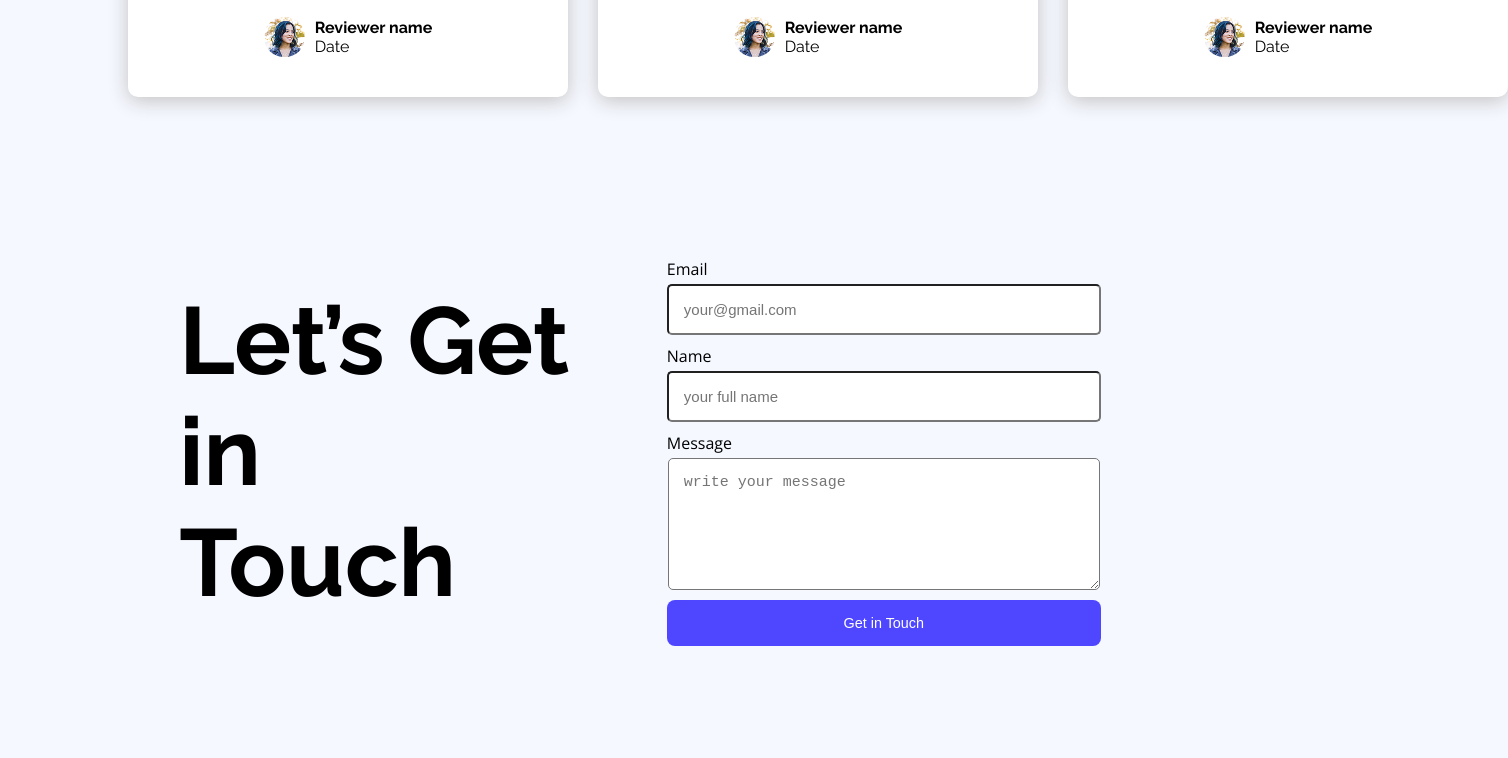
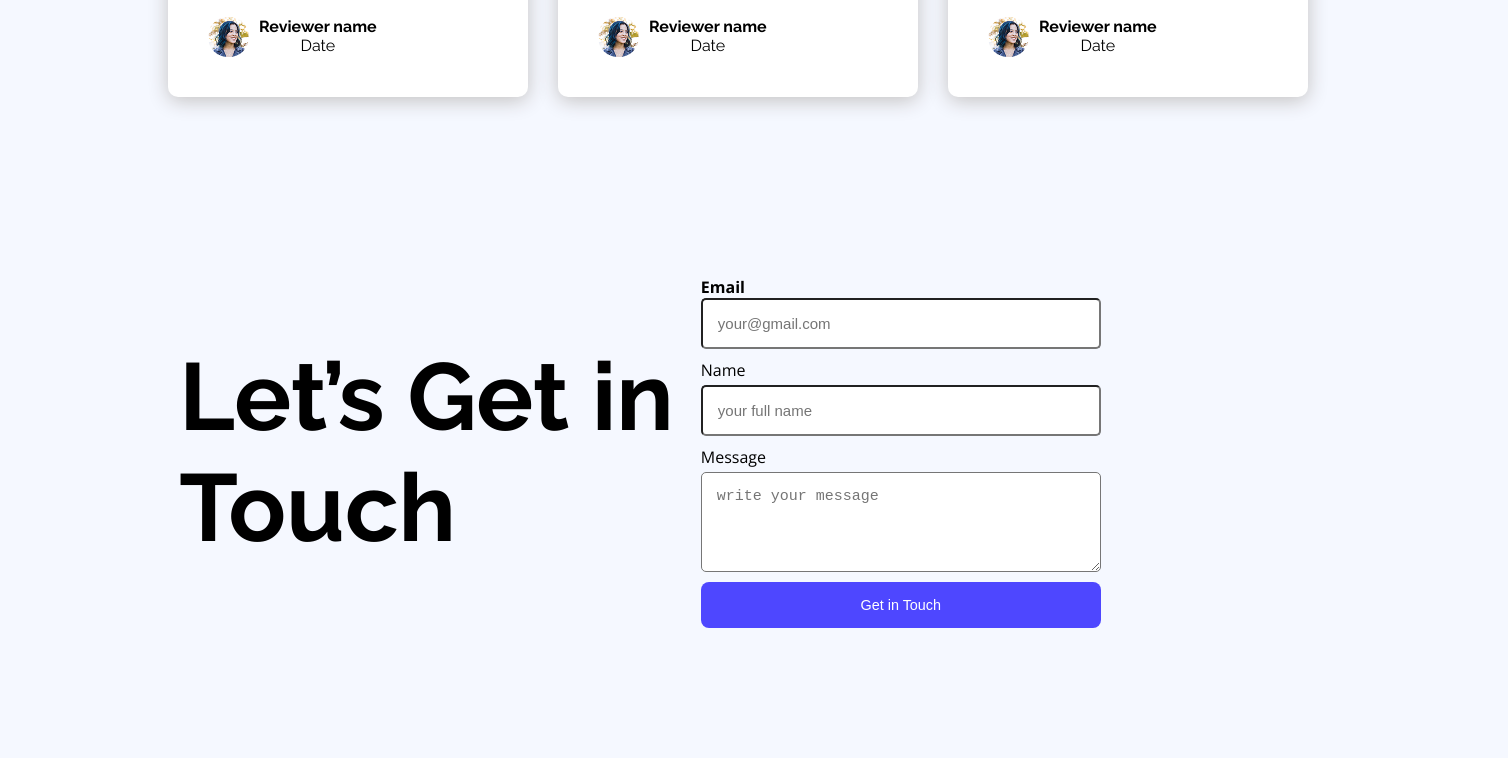
Before and after one commit to ismailnoahn/new--project, a plain HTML site: page index.html in a window 1280 px wide. Shown: the part 2072-2830 px from the top of the page, 1508 px wide, since content can reach past the window. Drawn offline with nearby package versions, Linux system fonts and the light colour scheme.

Commit message:
fix body width

```diff
--- a/index.html
+++ b/index.html
@@ -132,10 +132,9 @@
             <div class="form-section">
                 <h1 class="raleway-header"> Let’s Get in <br> Touch</h1>
                 <form class="form-container">
-                    <label for="">
-                        <p>Email</p>
-                        <input placeholder="your@gmail.com" type="email">
-                    </label>
+                    <label for="email">Email</label>
+<input id="email" type="email" placeholder="your@gmail.com">
+
                     <label for="">
                         <p>Name</p>
                         <input placeholder="your full name" type="text">
--- a/styles.css
+++ b/styles.css
@@ -1,11 +1,13 @@
 * {
-    margin:auto;
+    margin: 0;
     padding: 0;
+    box-sizing: border-box;
+
 }
 
 body{
     background-color: #F5F8FF;
-    max-width: 1440px;
+    width: 100%;
 }
 /* for font style  */
 
@@ -91,6 +93,7 @@ body{
     font-size: 0.9rem;
     color: white;
     cursor: pointer;
+
 
 }
 
@@ -181,6 +184,7 @@ body{
     background-color: #706bfd28;
     border-radius: 15px;
 
+
 }
 
 .productive-user-title {
@@ -209,6 +213,7 @@ body{
     margin: 0 auto;
     margin-top: 100px;
     padding: 40px;
+    text-align: center;
 
 }
 
```
